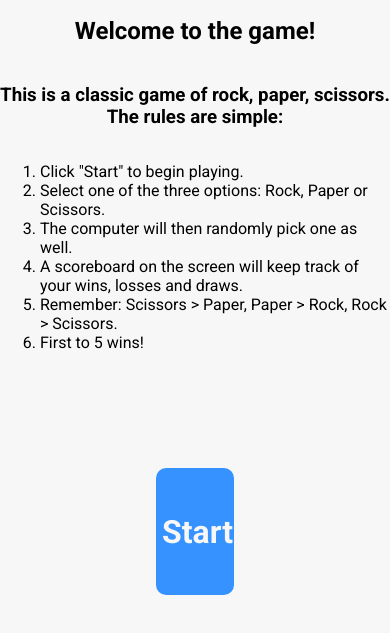
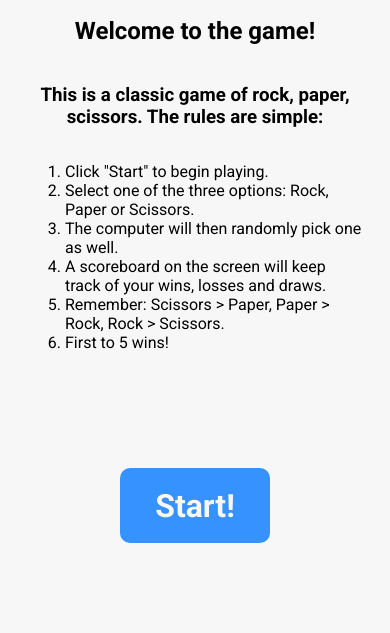
Before and after one commit to rbroda/rock-paper-scissors, a plain HTML site: page index.html in a window 390 px wide. Shown: the part 167-800 px from the top of the page. Drawn offline with Linux system fonts and the light colour scheme.

Commit message:
Made some minor style changes to make the styles more responsive.

```diff
--- a/styles.css
+++ b/styles.css
@@ -24,6 +24,7 @@ body {
   display: flex;
   flex-direction: column;
   text-align: center;
+  margin: 0 25px;
 }
 
 .rules-list-container {
@@ -33,11 +34,12 @@ body {
 
 .main-game-container {
   text-align: center;
+  margin: 0 25px;
 }
 
 .start-button {
-  height: 15vh;
-  width: 20vw;
+  height: 75px;
+  width: 150px;
   margin: 100px 0;
   background-color: #3592ff;
   border: none;
```
